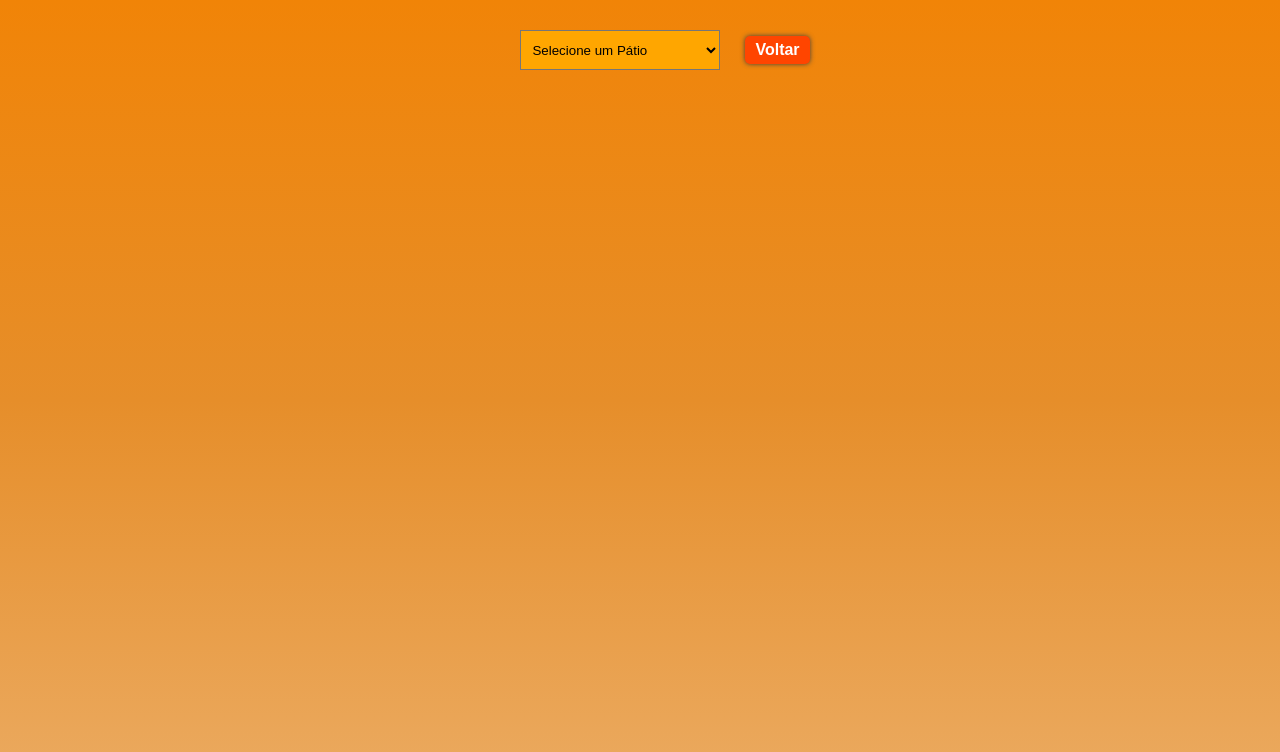
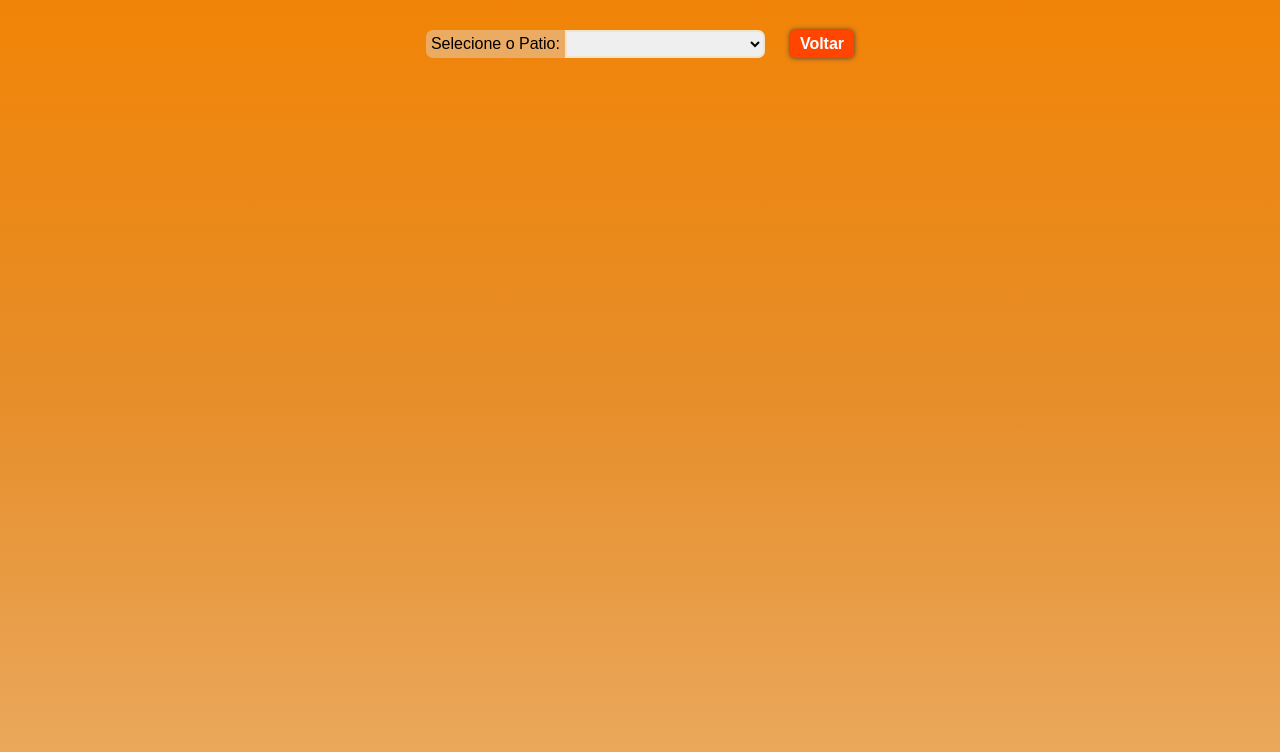
Before and after one commit to RGD3V/suporte, a plain HTML site: page cco/guincheiro.html in a window 1280 px wide. Drawn offline with Linux system fonts and the light colour scheme.

Commit message:
atualização

```diff
--- a/cco/guincheiro.css
+++ b/cco/guincheiro.css
@@ -16,14 +16,26 @@ body {
     margin-bottom: 15px;
 }
 
+label{
+    display: inline-block;
+    padding: 5px;
+    background-color: #ebab62;
+    border-radius: 7px 0px 0px 7px;
+}
+
 #cidadeDropdown {
-    padding: 7px;
-    width: 200px;
-    height: 40px;
+    padding: 4px;
+    height: 28px;
     margin-bottom: 30px;
-    margin-left: 50px;
-    background-color: rgb(255, 166, 0);
     margin-top: 30px;
+    border: 2.5px solid #fda40028;
+    border-radius: 0px 7px 7px 0px;
+    transition: border-color 0.3s;
+}
+
+select#cidadeDropdown:hover,
+select#cidadeDropdown:focus {
+    border-color: #fda500;
 }
 
 .selecione {
--- a/cco/guincheiro.html
+++ b/cco/guincheiro.html
@@ -11,8 +11,9 @@
 
 <body>
     <div class="selecione">
+        <label for="menu">Selecione o Patio:</label>
         <select id="cidadeDropdown" onchange="mostrarTabela()">
-            <option value="" disabled selected hidden>Selecione um Pátio</option>
+            <option value="" disabled selected hidden></option>
             <option value="barretos">Barretos</option>
             <option value="dracena">Dracena</option>
             <option value="presidentePrudente">Presidente Prudente</option>
@@ -529,11 +530,7 @@
                         <td>DJF0D85</td>
                         <td>VW 8.120 EURO</td>
                     </tr>
-                    <tr id="hudsonFarley">
-                        <td>Hudson Farley Farias Santos</td>
-                        <td>KQQ7868</td>
-                        <td>VW/8.160 4x2</td>
-                    </tr>
+
         </div>
     </div>
 
--- a/cco/mapa.css
+++ b/cco/mapa.css
@@ -13,7 +13,7 @@ body{
 
 label{
     display: inline-block;
-    padding: 5px;
+    padding: 4px;
     background-color: #ebab62;
     border-radius: 7px 0px 0px 7px;
 }
@@ -43,9 +43,9 @@ form{
     margin-top: 30px;
 }
 
-select:hover option {
+/* select:hover option {
     background-color: #fda500;
-}
+} */
 
 a{
     text-decoration: none;
```
Also changed, not shown: cco/mapa.html (+1 -1 lines).
